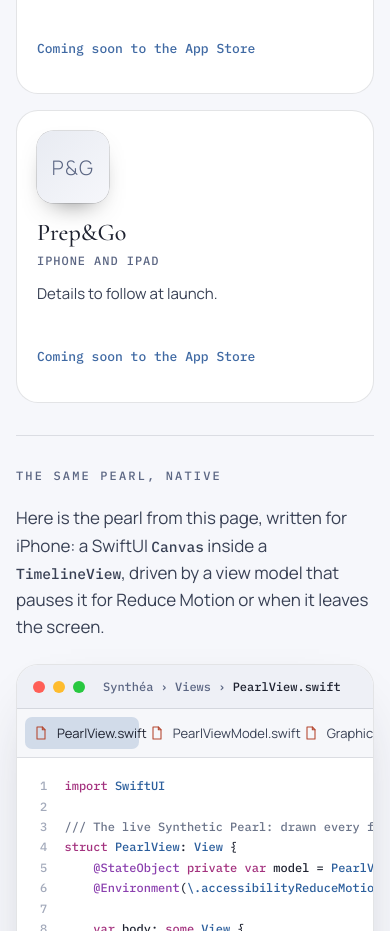
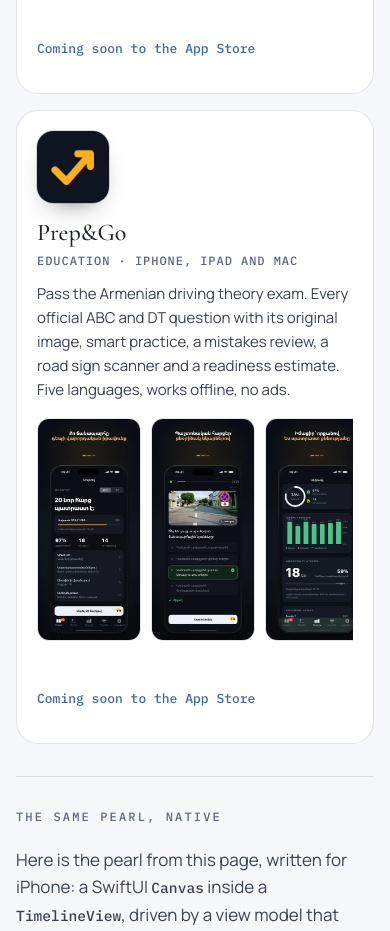
Before and after one commit to sociofriend/synthea-studio, a plain HTML site: page index.html in a window 390 px wide. Shown: the part 6305-7236 px from the top of the page. Drawn offline with Linux system fonts and the light colour scheme.

Commit message:
Center the Catch the Cockroach icon; add Prep&Go logo and screenshots
The watch icon's art is cropped to its bounds and centered with margin,
so the circle no longer clips the antennae. Prep&Go uses its own app icon,
App Store copy and the six iPhone screenshots from its submission folder,
which open in the existing lightbox.

Co-Authored-By: Claude Opus 5.5 <noreply@anthropic.com>
Claude-Session: https://claude.ai/code/session_01AZvhzuw9MrWpggSM5VG1tX

```diff
--- a/css/sections.css
+++ b/css/sections.css
@@ -274,3 +274,7 @@
 @media (max-width: 420px) { .app-card { grid-template-columns: minmax(0, 1fr); } .app-card__store { grid-column: 1; } }
 .block__lead { color: var(--text-2); max-width: 62ch; }
 #apps .block:has(+ .xcode) { padding-bottom: 24px; }
+.app-shots { grid-column: 1 / -1; display: flex; gap: 10px; overflow-x: auto; scroll-snap-type: x mandatory; overscroll-behavior-x: contain; padding-bottom: 6px; }
+.app-shots li { flex: 0 0 auto; scroll-snap-align: start; }
+.app-shots button { display: block; padding: 0; border: 0; background: none; border-radius: 12px; cursor: zoom-in; }
+.app-shots img { width: 104px; height: auto; border-radius: 12px; border: 1px solid var(--line); }
--- a/index.html
+++ b/index.html
@@ -230,12 +230,20 @@
           <div class="app-card__store"><p class="app-card__soon">Coming soon to the App Store</p></div>
         </li>
         <li class="app-card">
-          <span class="app-icon-img app-card__icon app-card__icon--placeholder" aria-hidden="true">P&amp;G</span>
+          <img class="app-icon-img app-card__icon" src="assets/img/app-prepgo.webp" width="384" height="384" loading="lazy" decoding="async" alt="">
           <div class="app-card__body">
             <h4 class="app-card__name">Prep&amp;Go</h4>
-            <p class="app-card__meta">iPhone and iPad</p>
-            <p class="app-card__text">Details to follow at launch.</p>
+            <p class="app-card__meta">Education · iPhone, iPad and Mac</p>
+            <p class="app-card__text">Pass the Armenian driving theory exam. Every official ABC and DT question with its original image, smart practice, a mistakes review, a road sign scanner and a readiness estimate. Five languages, works offline, no ads.</p>
           </div>
+          <ul class="app-shots" id="prepgoShots" aria-label="Prep&amp;Go screenshots">
+            <li><button type="button" data-full="assets/img/prepgo-1.webp" aria-label="Enlarge screenshot: Learn: the home screen with your progress and Quick 20"><img src="assets/img/prepgo-1-thumb.webp" width="360" height="783" loading="lazy" decoding="async" alt="Prep&amp;Go for iPhone. Learn: the home screen with your progress and Quick 20"></button><span hidden>Prep&amp;Go · Learn: the home screen with your progress and Quick 20</span></li>
+            <li><button type="button" data-full="assets/img/prepgo-2.webp" aria-label="Enlarge screenshot: Quiz: an official question with its original photo"><img src="assets/img/prepgo-2-thumb.webp" width="360" height="783" loading="lazy" decoding="async" alt="Prep&amp;Go for iPhone. Quiz: an official question with its original photo"></button><span hidden>Prep&amp;Go · Quiz: an official question with its original photo</span></li>
+            <li><button type="button" data-full="assets/img/prepgo-3.webp" aria-label="Enlarge screenshot: Statistics: accuracy and a readiness estimate"><img src="assets/img/prepgo-3-thumb.webp" width="360" height="783" loading="lazy" decoding="async" alt="Prep&amp;Go for iPhone. Statistics: accuracy and a readiness estimate"></button><span hidden>Prep&amp;Go · Statistics: accuracy and a readiness estimate</span></li>
+            <li><button type="button" data-full="assets/img/prepgo-4.webp" aria-label="Enlarge screenshot: Mistakes: a wrong answer with the correct one marked"><img src="assets/img/prepgo-4-thumb.webp" width="360" height="783" loading="lazy" decoding="async" alt="Prep&amp;Go for iPhone. Mistakes: a wrong answer with the correct one marked"></button><span hidden>Prep&amp;Go · Mistakes: a wrong answer with the correct one marked</span></li>
+            <li><button type="button" data-full="assets/img/prepgo-5.webp" aria-label="Enlarge screenshot: Build: a custom test from chosen groups"><img src="assets/img/prepgo-5-thumb.webp" width="360" height="783" loading="lazy" decoding="async" alt="Prep&amp;Go for iPhone. Build: a custom test from chosen groups"></button><span hidden>Prep&amp;Go · Build: a custom test from chosen groups</span></li>
+            <li><button type="button" data-full="assets/img/prepgo-6.webp" aria-label="Enlarge screenshot: Signs: road signs by category"><img src="assets/img/prepgo-6-thumb.webp" width="360" height="783" loading="lazy" decoding="async" alt="Prep&amp;Go for iPhone. Signs: road signs by category"></button><span hidden>Prep&amp;Go · Signs: road signs by category</span></li>
+          </ul>
           <div class="app-card__store"><p class="app-card__soon">Coming soon to the App Store</p></div>
         </li>
       </ul>
--- a/js/app.js
+++ b/js/app.js
@@ -30,6 +30,7 @@ new PronounceView({ button: $('sayIt'), pronunciation });
 new PaletteView({ root: $('swatches'), swatches, toast });
 new ToastView({ el: $('toast'), toast });
 new GalleryView({ root: $('gallery'), dialog: $('lightbox') });
+new GalleryView({ root: $('prepgoShots'), dialog: $('lightbox') });
 new EvolutionView({ root: $('evolutionView'), viewModel: new SelectionViewModel(versions, Math.max(0, versions.findIndex(v => v.status === 'Current'))) });
 new CodeView({ root: $('codeView'), viewModel: new SelectionViewModel([...$('codeView').querySelectorAll('[role="tab"]')].map(t => t.id)) });
 new ContactView({ primary: $('contactPrimary'), address: $('contactAddress'), contact });
--- a/sw.js
+++ b/sw.js
@@ -1,6 +1,6 @@
 // Offline support: the page shell is cached on install; images and fonts are cached as they are used.
 // Bump VERSION whenever files change, so returning visitors get the new release.
-const VERSION = 'synthea-2026-11-16b';
+const VERSION = 'synthea-2026-11-16c';
 const SHELL = [
   './', 'index.html', 'manifest.webmanifest',
   'css/fonts.css', 'css/tokens.css', 'css/base.css', 'css/components.css', 'css/sections.css',
```
Also changed, not shown: assets/img/app-cockroach.webp, assets/img/app-prepgo.webp (added), assets/img/prepgo-1-thumb.webp (added), assets/img/prepgo-1.webp (added), assets/img/prepgo-2-thumb.webp (added), assets/img/prepgo-2.webp (added), assets/img/prepgo-3-thumb.webp (added), assets/img/prepgo-3.webp (added), assets/img/prepgo-4-thumb.webp (added), assets/img/prepgo-4.webp (added), assets/img/prepgo-5-thumb.webp (added), assets/img/prepgo-5.webp (added), assets/img/prepgo-6-thumb.webp (added), assets/img/prepgo-6.webp (added).
